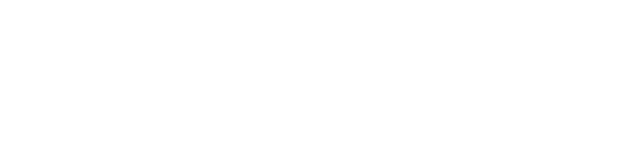
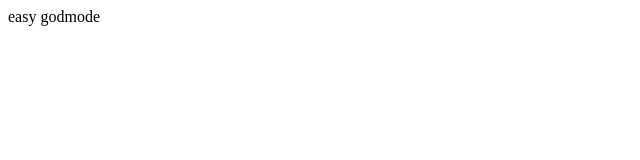
Before and after one commit to ekinti/isak-ek-examination, a plain HTML site: page index.html in a window 1280 px wide. Shown: the whole page, without its empty margins (0-640 px from the left). Drawn offline with Linux system fonts and the light colour scheme.

Commit message:
test change

```diff
--- a/index.html
+++ b/index.html
@@ -8,6 +8,7 @@
     <link rel="index" type="text/css" href="style.css" media=”screen” />
 </head>
 <body>
+    easy godmode
 
 </body>
 </html>
```
